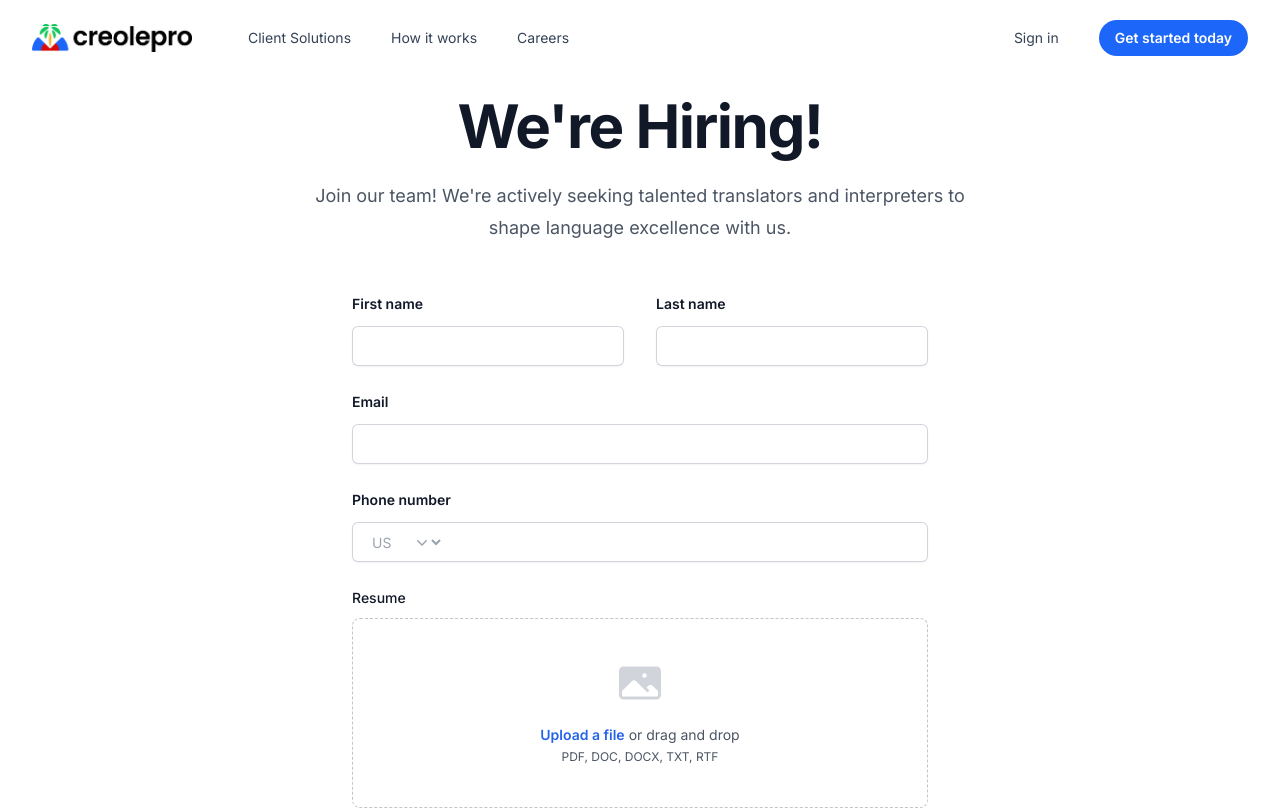
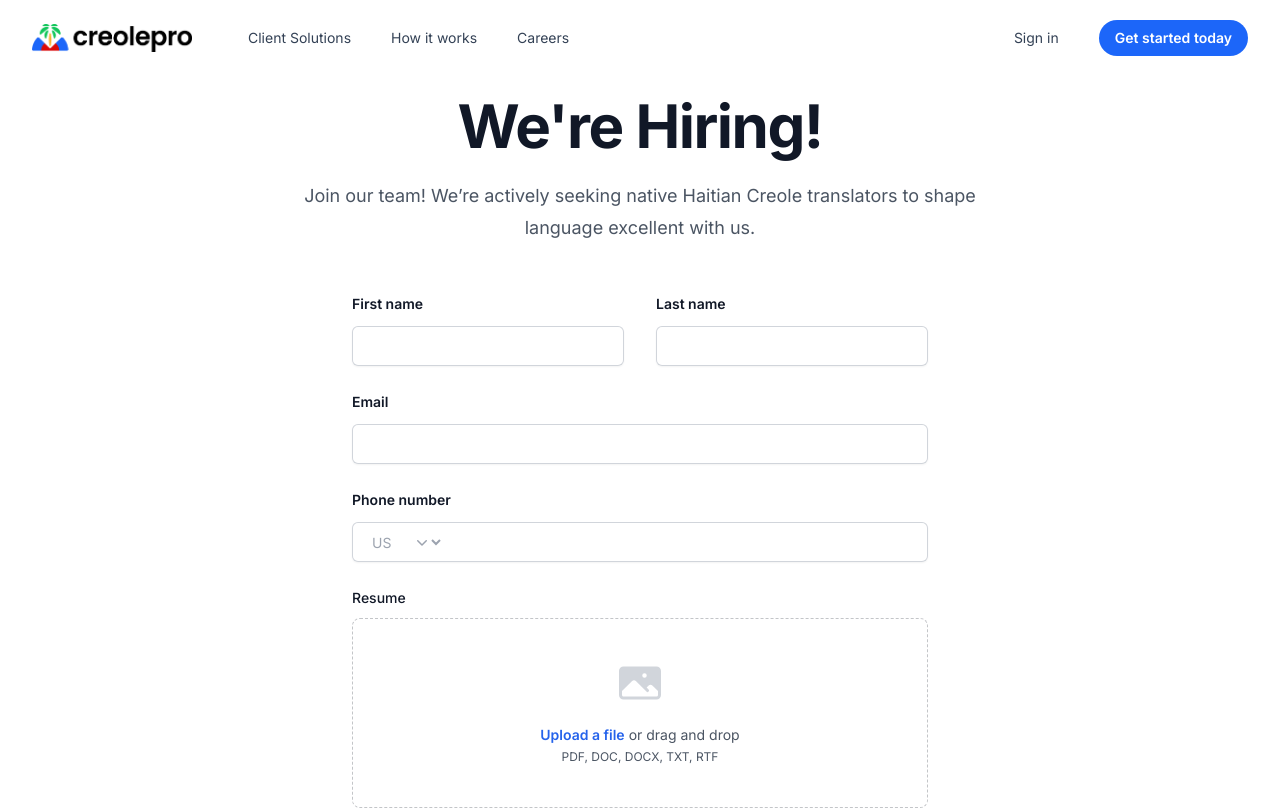
Before and after one commit to creolepro/creolepro, a Next.js app: page /careers in a window 1280 px wide. Shown: the top 810 px of the page. Built offline with nearby package versions, Linux system fonts and the light colour scheme.

Commit message:
careers copy changes

```diff
--- a/src/components/CareerContactForm.tsx
+++ b/src/components/CareerContactForm.tsx
@@ -17,7 +17,7 @@ export default function CareerContactForm() {
           {`We're Hiring!`}
         </h2>
         <p className="my-6 text-lg leading-8 text-gray-600">
-          {`Join our team! We're actively seeking talented translators and interpreters to shape language excellence with us.`}
+          {`Join our team! We’re actively seeking native Haitian Creole translators to shape language excellent with us.`}
         </p>
       </div>
       <form
```
